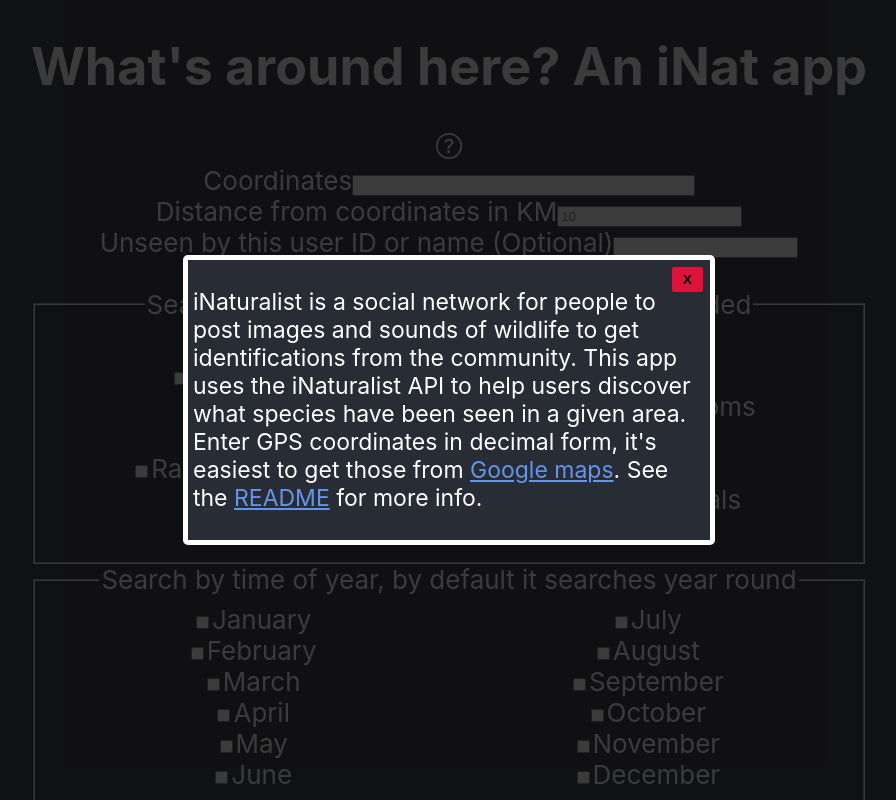
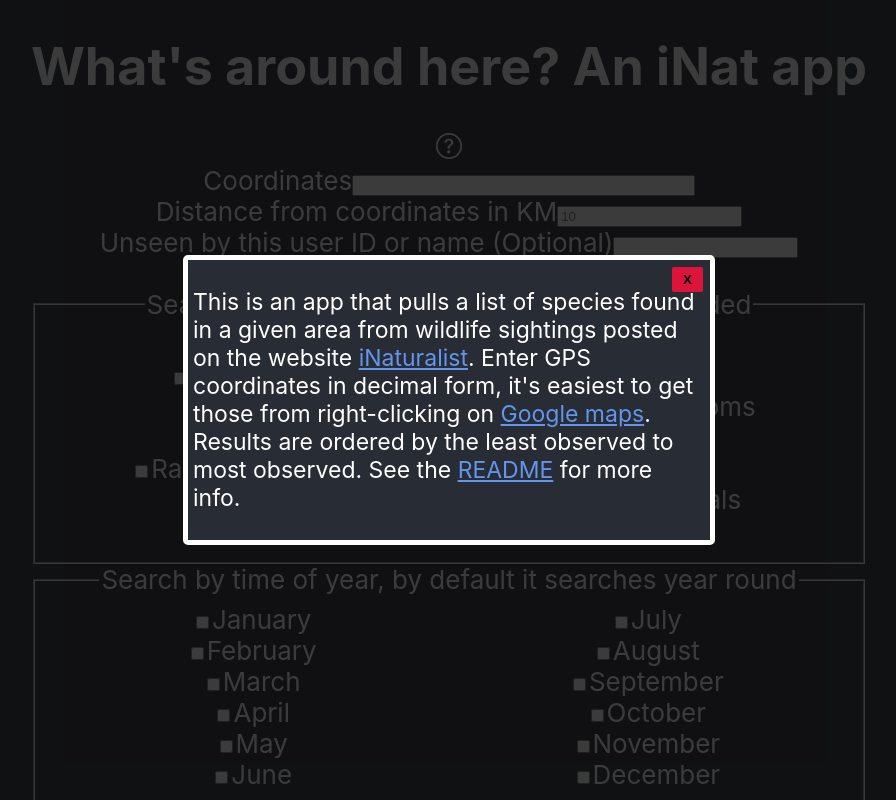
Before and after one commit to brnhensley/inat-app, a React (Create React App) app: page / in a window 1280 px wide. Both pictures are taken after a click on the icon 640 px from the left and 145 px from the top of the page. Shown: the top 800 px of the page, without its empty margins (191-1087 px from the left). Built offline with nearby package versions, Linux system fonts and the light colour scheme.

Commit message:
change help modal language

```diff
--- a/src/components/help/HelpModal.js
+++ b/src/components/help/HelpModal.js
@@ -24,9 +24,9 @@
         <div className="container" ref={modalRef} onClick={close}>
             <div className="modal">
                 <button onClick={() => props.closeModal(false)}>X</button>
-                <p>iNaturalist is a social network for people to post images and sounds of wildlife to get identifications from the community. This app uses the iNaturalist API to help users discover what species have been seen in a given area.  Enter GPS coordinates in decimal form, it's easiest to get those from <a target="_blank" rel="noreferrer" href="https://www.google.com/maps/">Google maps</a>. See the <a target="_blank" rel="noreferrer" href="https://github.com/brnhensley/inat-app#readme">README</a> for more info.</p>
+                <p>This is an app that pulls a list of species found in a given area from wildlife sightings posted on the website <a target="_blank" rel="noreferrer" href="https://www.inaturalist.org/">iNaturalist</a>. Enter GPS coordinates in decimal form, it's easiest to get those from right-clicking on <a target="_blank" rel="noreferrer" href="https://www.google.com/maps/">Google maps</a>. Results are ordered by the least observed to most observed. See the <a target="_blank" rel="noreferrer" href="https://github.com/brnhensley/inat-app#readme">README</a> for more info.</p>
             </div>
-        </div>,
+        </div >,
         document.getElementById("overlay")
     );
 };
```
Also changed, not shown: src/index.js (+4 -4 lines), src/components/App.js (indentation only), 1 other file (tests, documents, lock files or other folders).
